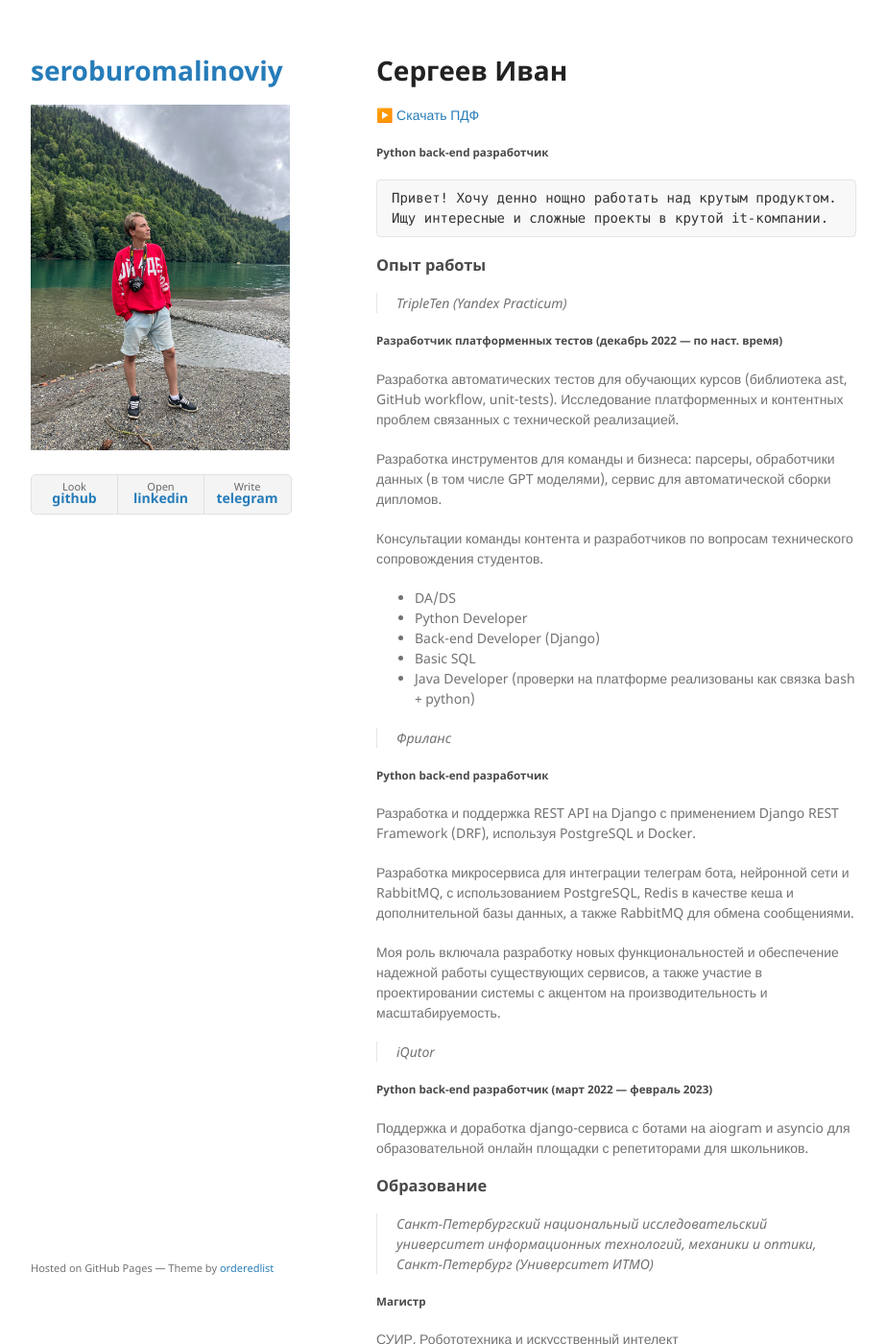
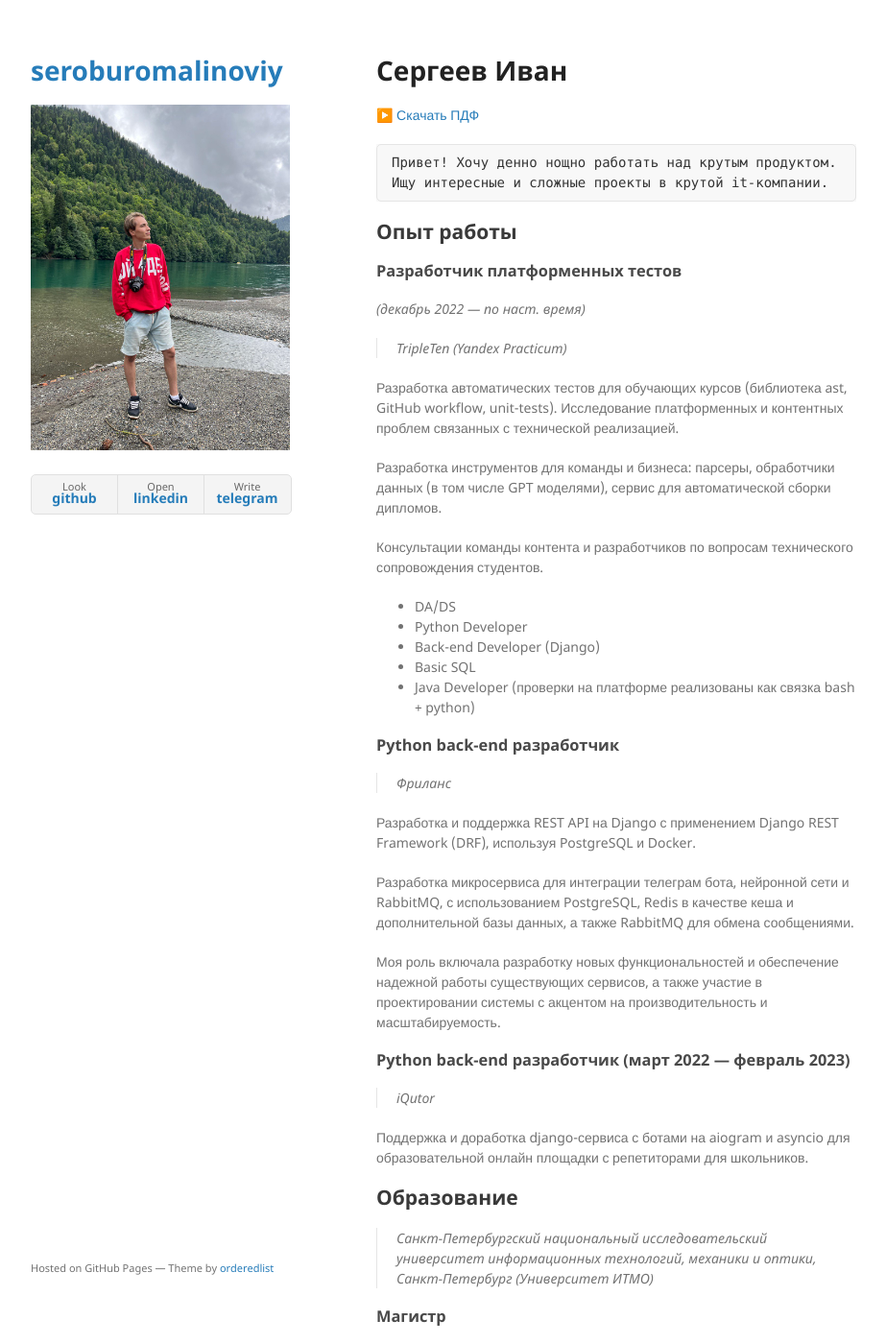
Before and after one commit to seroburomalinoviy/seroburomalinoviy.github.io, a Jekyll site: the page built from index.md, in a window 1280 px wide and 1400 px high. Shown: the whole window at 96% size, without its empty margins (178-1101 px from the left). Built offline with Jekyll 4.4.1, drawn with Linux system fonts in a browser that asks for light colours; the repository's description, which GitHub fills in, is left out; our own code applies the rules of GitHub Pages for plain Markdown files.

Commit message:
upd CV content

````diff
--- a/index.md
+++ b/index.md
@@ -7,19 +7,19 @@ layout: default
 
 ▶️ [Скачать ПДФ](./CV.pdf)
 
-##### Python back-end разработчик
-
 
 ```
 Привет! Хочу денно нощно работать над крутым продуктом.
 Ищу интересные и сложные проекты в крутой it-компании.
 ```
 
-### Опыт работы
+## Опыт работы
+
+### Разработчик платформенных тестов
+
+_(декабрь 2022 — по наст. время)_
 
 > TripleTen (Yandex Practicum)
-
-##### Разработчик платформенных тестов (декабрь 2022 — по наст. время)
 
 Разработка автоматических тестов для обучающих курсов (библиотека ast, GitHub workflow, unit-tests).
 Исследование платформенных и контентных проблем связанных с технической реализацией.
@@ -34,9 +34,9 @@ layout: default
 - Basic SQL
 - Java Developer (проверки на платформе реализованы как связка bash + python)
 
+### Python back-end разработчик
+
 > Фриланс
-
-##### Python back-end разработчик
 
 Разработка и поддержка REST API на Django с применением Django REST Framework (DRF), используя PostgreSQL и Docker.
 
@@ -44,21 +44,21 @@ layout: default
 
 Моя роль включала разработку новых функциональностей и обеспечение надежной работы существующих сервисов, а также участие в проектировании системы с акцентом на производительность и масштабируемость.
 
+### Python back-end разработчик (март 2022 — февраль 2023)
+
 > iQutor
-
-##### Python back-end разработчик (март 2022 — февраль 2023)
 
 Поддержка и доработка django-сервиса с ботами на aiogram и asyncio для образовательной онлайн площадки с репетиторами для школьников.
 
-### Образование
+## Образование
 
 >Санкт-Петербургский национальный исследовательский университет информационных технологий, механики и оптики, Санкт-Петербург (Университет ИТМО)
 
-##### Магистр
+### Магистр
 
 СУИР, Робототехника и искусственный интелект
 
-### Курсы
+## Курсы
 
 - Университет ИТМО
 Openedu, Обработка и анализ данных
````
